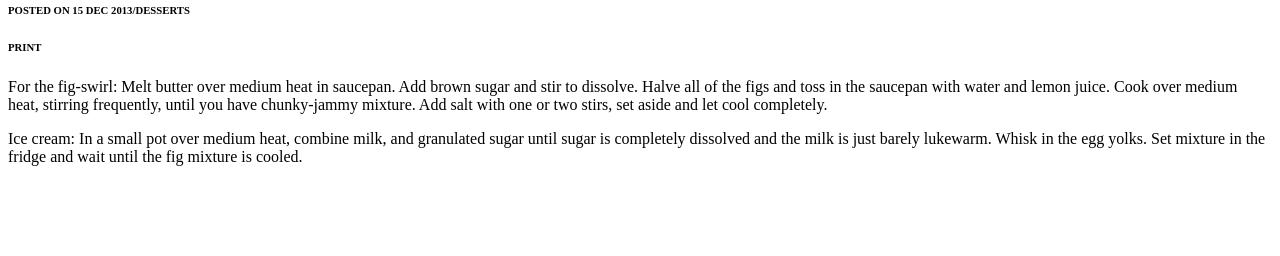
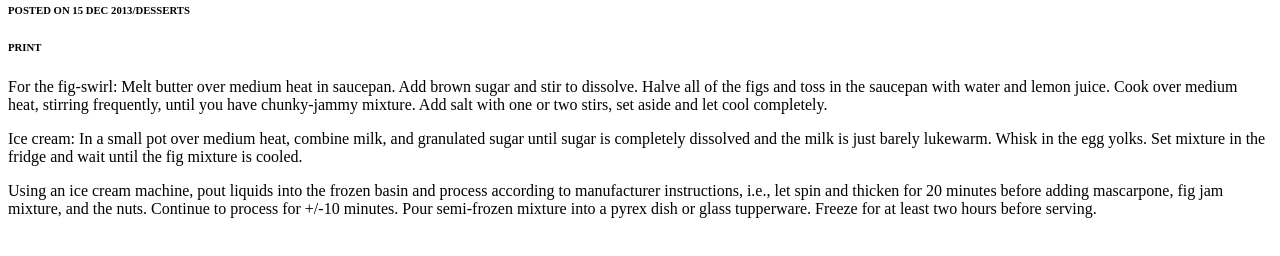
Before and after one commit to OCDAmmo3/chocolate-pizza, a plain HTML site: page index.html in a window 1280 px wide. Shown: the part 68-324 px from the top of the page. Drawn offline with Linux system fonts and the light colour scheme.

Commit message:
Added thrid paragraph

```diff
--- a/index.html
+++ b/index.html
@@ -16,7 +16,7 @@
         <section id="paras">
             <p>For the fig-swirl: Melt butter over medium heat in saucepan. Add brown sugar and stir to dissolve. Halve all of the figs and toss in the saucepan with water and lemon juice. Cook over medium heat, stirring frequently, until you have chunky-jammy mixture. Add salt with one or two stirs, set aside and let cool completely. </p>
             <p>Ice cream: In a small pot over medium heat, combine milk, and granulated sugar until sugar is completely dissolved and the milk is just barely lukewarm. Whisk in the egg yolks. Set mixture in the fridge and wait until the fig mixture is cooled.</p>
-            <p></p>
+            <p>Using an ice cream machine, pout liquids into the frozen basin and process according to manufacturer instructions, i.e., let spin and thicken for 20 minutes before adding mascarpone, fig jam mixture, and the nuts. Continue to process for +/-10 minutes. Pour semi-frozen mixture into a pyrex dish or glass tupperware. Freeze for at least two hours before serving.</p>
         </section>
         <section id="lists">
 
```
